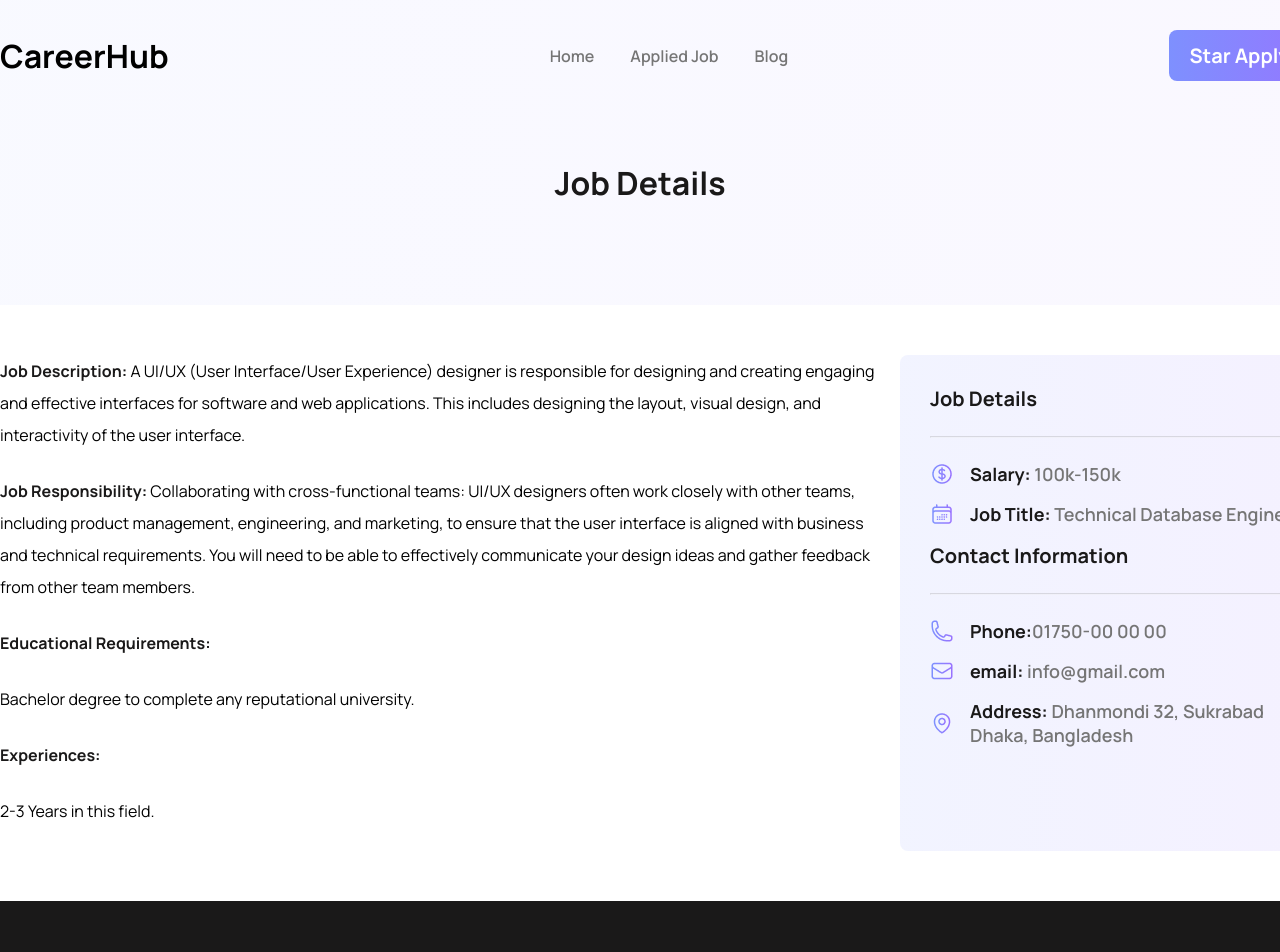
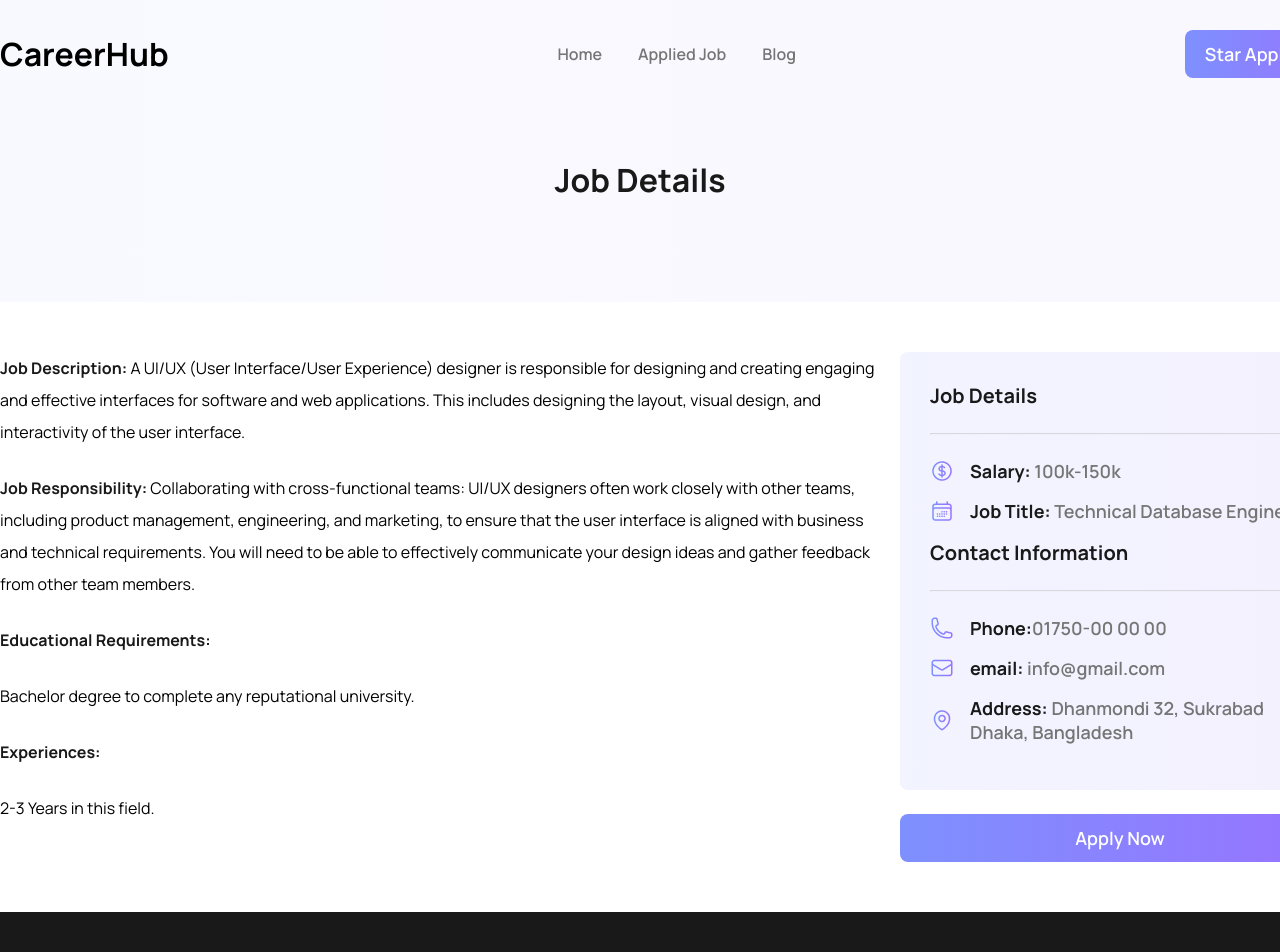
Before and after one commit to code-with-omar/react-career-hub, a React (Vite) app: page /job/1 in a window 1280 px wide. Shown: the top 952 px of the page. Built offline with nearby package versions, Linux system fonts and the light colour scheme.

Commit message:
Apply btn implement and aslo use functionity

```diff
--- a/src/components/JobDetails/JobDetails.css
+++ b/src/components/JobDetails/JobDetails.css
@@ -21,6 +21,10 @@
 
 .job-details-right {
     width: 440px;
+}
+
+.job-details-right-contain {
+
     border-radius: 8px;
     background: linear-gradient(90deg, rgba(126, 144, 254, 0.10) 0%, rgba(152, 115, 255, 0.10) 100%);
     padding: 30px;
@@ -34,3 +38,11 @@
     justify-content: flex-start;
     gap: 16px;
 }
+.job-apply-btn{
+    width: 100%;
+    margin-top: 24px;
+}
+.job-apply-btn button{
+    width: 100%;
+
+}
--- a/src/components/JobDetails/JobDetails.jsx
+++ b/src/components/JobDetails/JobDetails.jsx
@@ -5,13 +5,18 @@ import moneyIcon from '../../assets/icons/money.png';
 import locationIcon from '../../assets/icons/location2.png'
 import jobIcon from '../../assets/icons/calendar.png';
 import './JobDetails.css'
+import { saveJobApplication } from '../../../utilities/localstorage';
 const JobDetails = () => {
     const jobs = useLoaderData();
     const { id } = useParams();
     const idInt = parseInt(id);
     const job = jobs.find(job => job.id === idInt);
     const { job_description, job_responsibility, educational_requirements, experiences, salary, job_title, contact_information } = job;
-    console.log(contact_information.email)
+
+    // apply fuctionility
+    const handleApply=(job)=>{
+        saveJobApplication(job.id)
+    }
     return (
         <section className='job-details-wrap'>
             <div className='bg-linear-white job-details-title'>
@@ -27,7 +32,8 @@ const JobDetails = () => {
                         <p className='fs-16 fw-800 font-dark-01'>Experiences:</p>
                         <p>{experiences}</p>
                     </div>
-                    <div className='job-details-right '>
+                    <div className='job-details-right'>
+                        <div className='job-details-right-contain '>
                             <h4 className='fs-20 font-dark-01 fw-800 '>Job Details</h4>
                             <hr className='hr' />
                             <div>
@@ -56,7 +62,10 @@ const JobDetails = () => {
                                     <h5 className='fs-18 font-dark-01 7w-800'>Address: <span className='font-dark-03 fw-600'> {contact_information.address}</span></h5>
                                 </div>
                             </div>
-
+                        </div>
+                        <div className='job-apply-btn'>
+                            <button className ='primary-btn'onClick={() => handleApply(job)}>Apply Now</button>
+                        </div>
                     </div>
                 </div>
             </div>
--- a/src/index.css
+++ b/src/index.css
@@ -151,10 +151,11 @@ a {
   border: none;
   color: var(--white);
   font-family: Manrope;
-  font-size: 20px;
+  font-size: 18px;
   font-style: normal;
-  font-weight: 800;
+  font-weight: 600;
   line-height: normal;
+  cursor: pointer;
 }
 
 .hr {
--- /dev/null
+++ b/utilities/localstorage.js
@@ -0,0 +1,19 @@
+const getStoredJobApplication = () =>{
+    const storedJobApplication = localStorage.getItem('job-applications');
+    if(storedJobApplication){
+        return JSON.parse(storedJobApplication);
+    }
+    return [];
+}
+
+
+const saveJobApplication = id =>{
+    const storedJobApplications = getStoredJobApplication();
+    const exists = storedJobApplications.find(jobId => jobId === id);
+    if(!exists){
+        storedJobApplications.push(id);
+        localStorage.setItem('job-applications', JSON.stringify(storedJobApplications))
+    }
+}
+
+export { getStoredJobApplication, saveJobApplication}
```
Also changed, not shown: utilities/fakedb.js (deleted, +0 -44 lines). Lines whose indentation alone changed are shown as unchanged.
